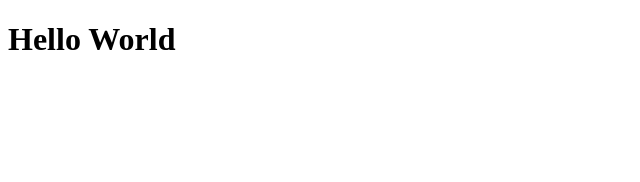
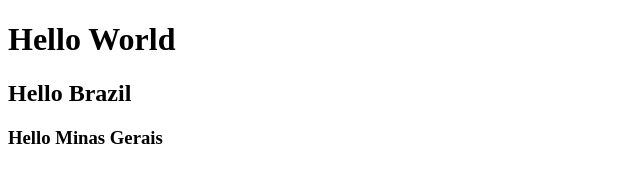
Before and after one commit to GuilhermeAsevedoAmorim/teste, a plain HTML site: page index.html in a window 1280 px wide. Shown: the whole page, without its empty margins (0-640 px from the left). Drawn offline with Linux system fonts and the light colour scheme.

Commit message:
adicionei conteudo no body

```diff
--- a/index.html
+++ b/index.html
@@ -8,5 +8,7 @@
 </head>
 <body>
     <h1>Hello World</h1>
+    <h2>Hello Brazil</h2>
+    <h3>Hello Minas Gerais</h3>
 </body>
 </html>
```
Also changed, not shown: 1 other file.
